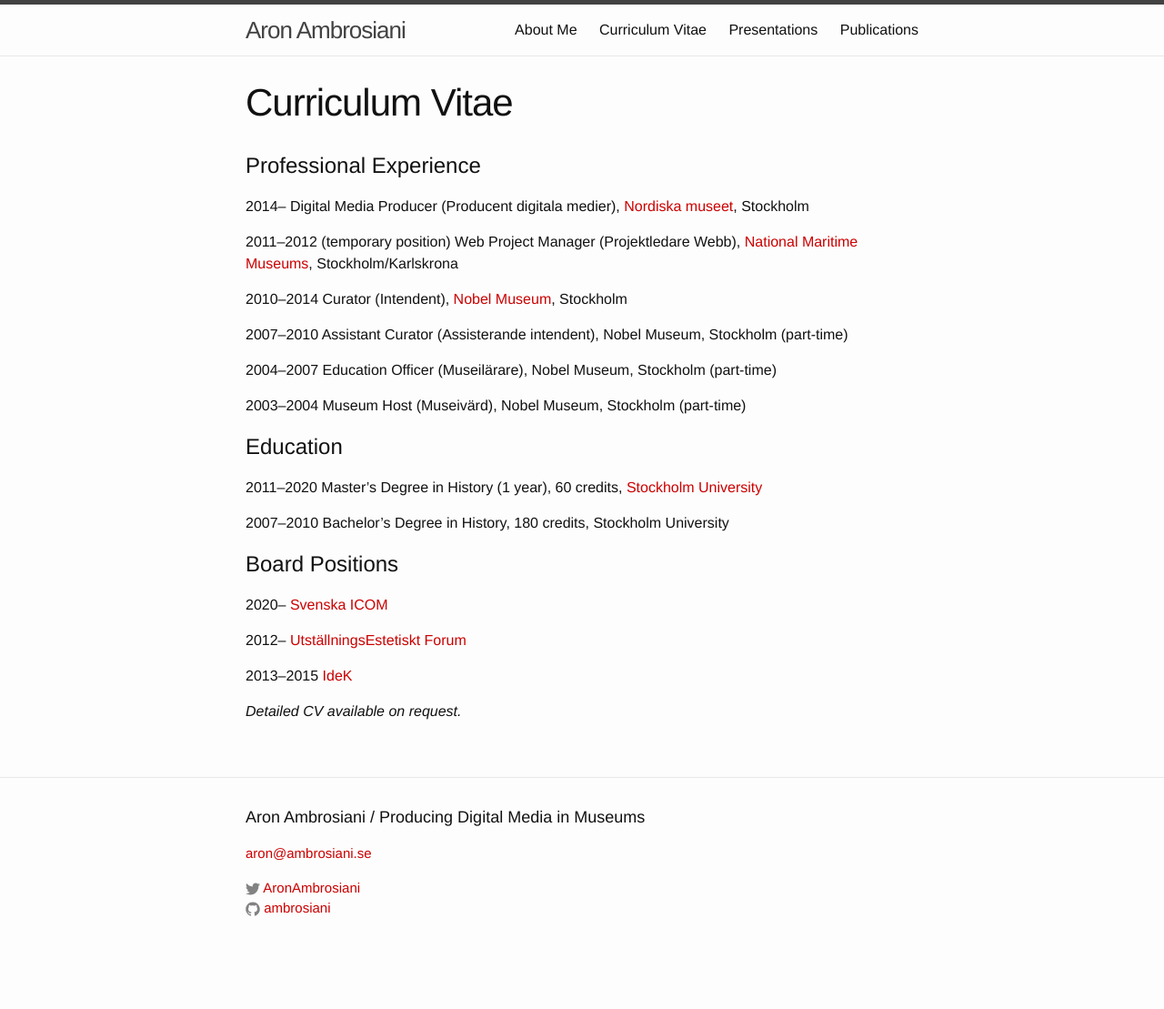
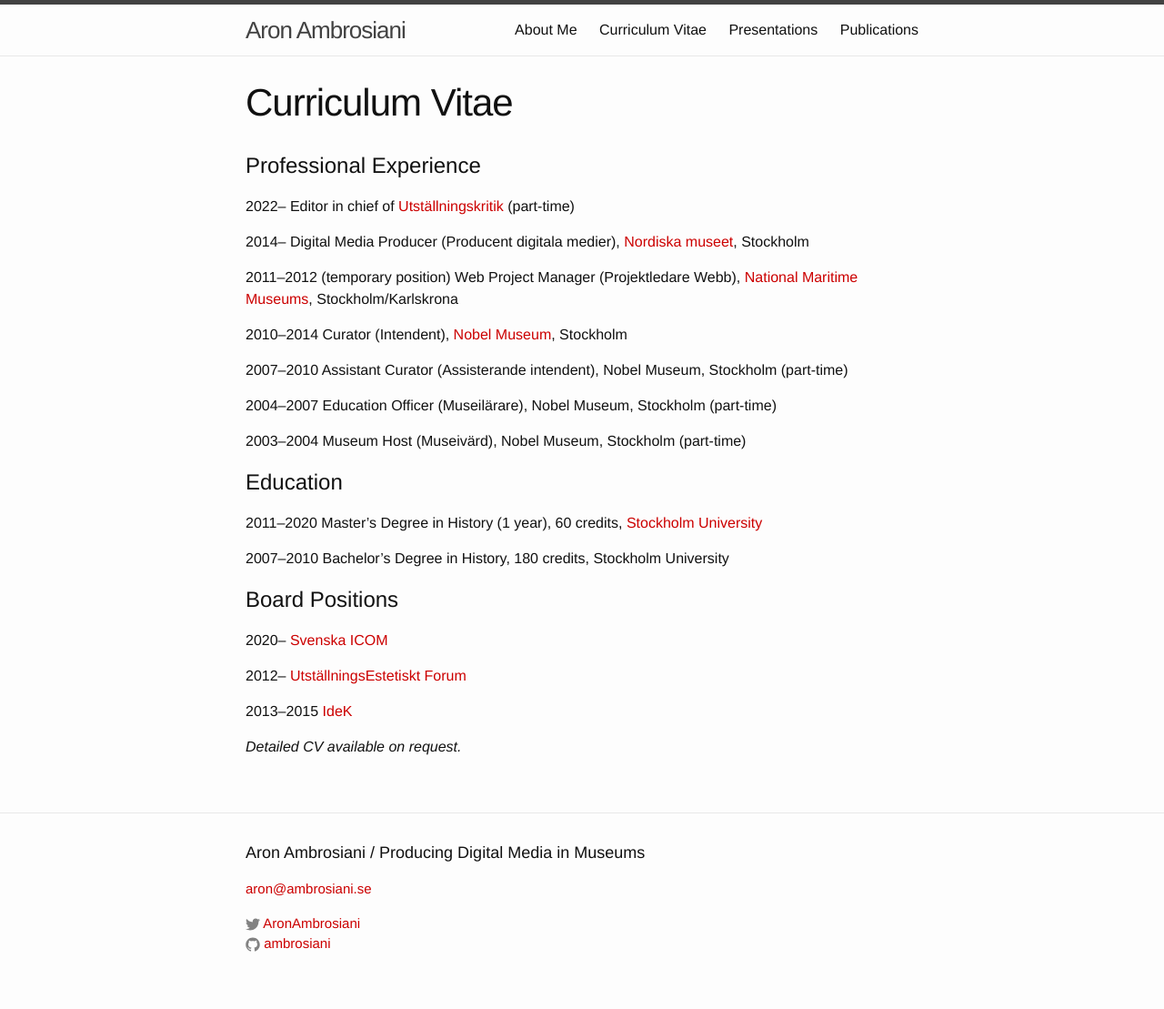
Before and after one commit to Ambrosiani/blogtest, a Jekyll site: the page built from cv.md, in a window 1280 px wide. Shown: the whole page at 91% size. Built offline with Jekyll 4.4.1, drawn with Linux system fonts in a browser that asks for light colours; before the commit the page ends 1070 px from its top, so only the background shows below that.

Commit message:
Update cv.md

```diff
--- a/cv.md
+++ b/cv.md
@@ -5,6 +5,8 @@ permalink: /curriculum-vitae/
 ---
 
 # Professional Experience
+
+2022– Editor in chief of [Utställningskritik](https://www.utstallningskritik.se/) (part-time)
 
 2014–
 Digital Media Producer (Producent digitala medier), [Nordiska museet](http://www.nordiskamuseet.se/en/), Stockholm
```
